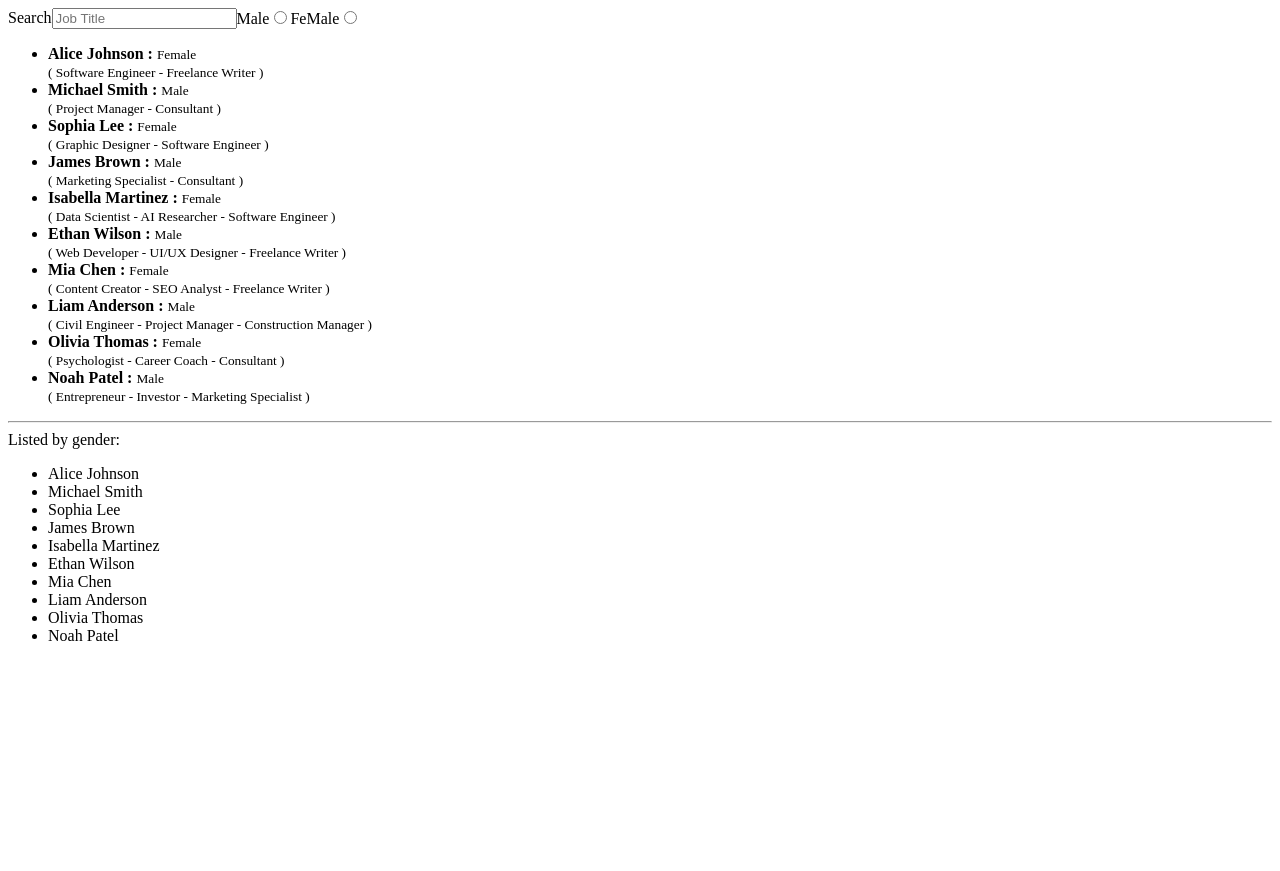
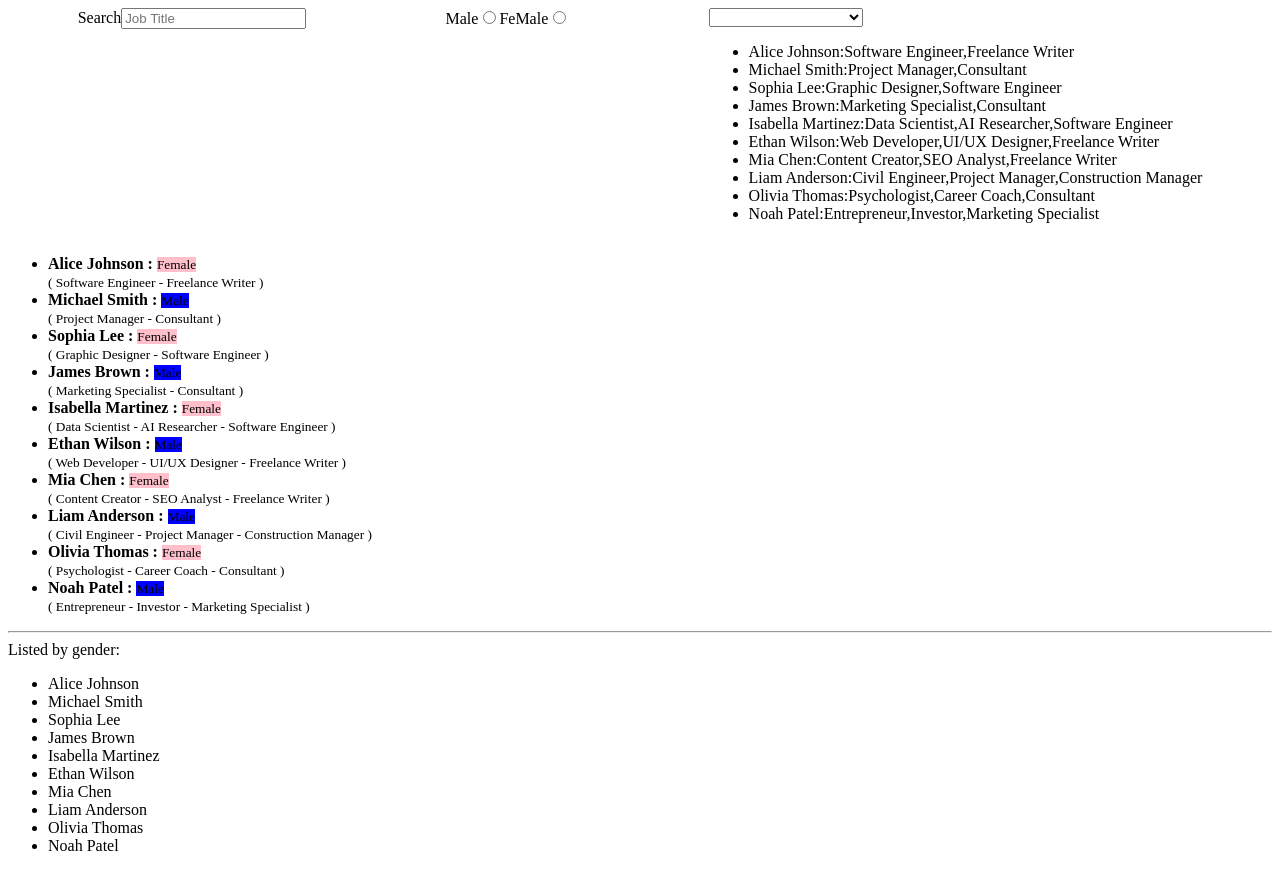
Before and after one commit to karimisdm/SearchPeople, a plain HTML site: page index.html in a window 1280 px wide. Before the commit the page ends 800 px from the top, so only its background shows below. Drawn offline with Linux system fonts and the light colour scheme.

Commit message:
add new feature with dynamic attribute

```diff
--- a/index.html
+++ b/index.html
@@ -8,6 +8,7 @@
     <style>
         .flex {
             display: flex;
+            justify-content: space-around;
         }
     </style>
 </head>
@@ -17,24 +18,32 @@
         <div class="flex">
             <div>
                 <label for="search">Search</label>
-                <input v-model="query" type="text" id="search" placeholder="Job Title"/>
+                <input v-model="query" type="text" id="search" placeholder="Job Title" />
             </div>
             <div>
                 <label for="male">Male</label>
-                <input v-model="genderQuery" type="radio" name="gender" value="Male" />
+                <input v-model="genderQuery" type="radio" name="gender" value="Male" id="male" />
                 <label for="female">FeMale</label>
-                <input v-model="genderQuery" type="radio" name="gender" value="Female" />
+                <input v-model="genderQuery" type="radio" name="gender" value="Female" id="female" />
 
             </div>
+            <div>
+                <select v-model="queryJob">
+                    <option disabled></option>
+                    <option v-for="job in people.flatMap(p => p.jobs)" :value="job">{{job}}</option>
+                </select>
+
+                <ul>
+                    <li v-for="person in filteredJobPeople">{{person.name}}:{{person.jobs.join(',')}}</li>
+                </ul>
+            </div>
         </div>
-
-
         <ul>
             <li v-for="person in filteredPeople">
                 <div>
                     <div>
                         <strong> {{person.name}} : </strong>
-                        <small>{{person.gender}}</small>
+                        <small :style="`background: ${person.gender === 'Male'? 'blue': 'pink'}`">{{person.gender}}</small>
                     </div>
                     <small>
                         (
@@ -127,7 +136,8 @@
                 }
             ];
             const query = ref("");
-            const genderQuery = ref("")
+            const genderQuery = ref("");
+            const queryJob = ref("");
             // const search = () => {
             //     people.filter((person) => {
             //         return person.name
@@ -154,12 +164,22 @@
                 });
             });
 
+            const filteredJobPeople = computed(() => {
+                return people.filter((person) => {
+                    return person.jobs.some((job) => {
+                        return job.includes(queryJob.value);
+                    })
+                })
+            })
+
             return {
                 people,
                 query,
                 filteredPeople,
                 genderQuery,
                 filteredGender,
+                queryJob,
+                filteredJobPeople
             };
         },
 
```
